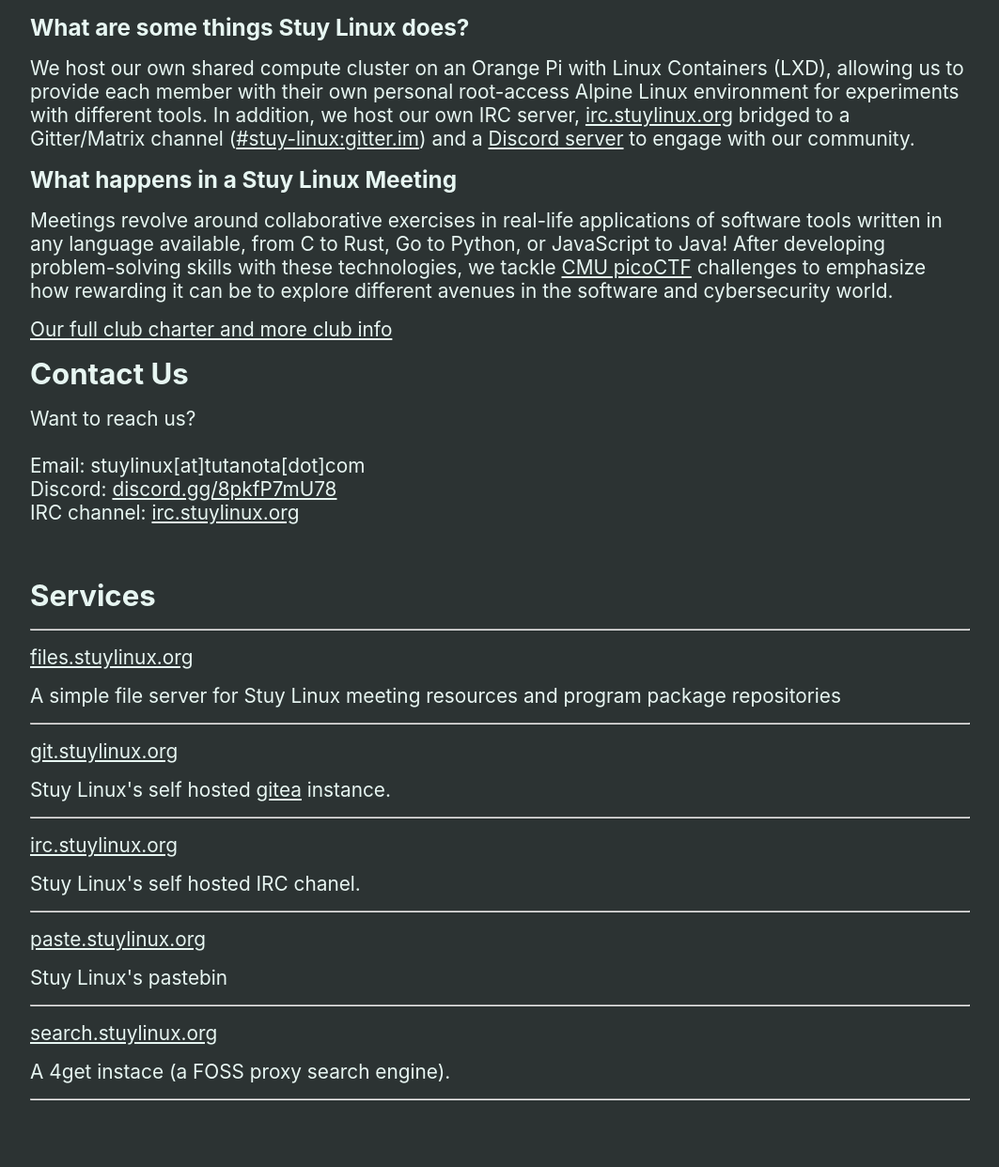
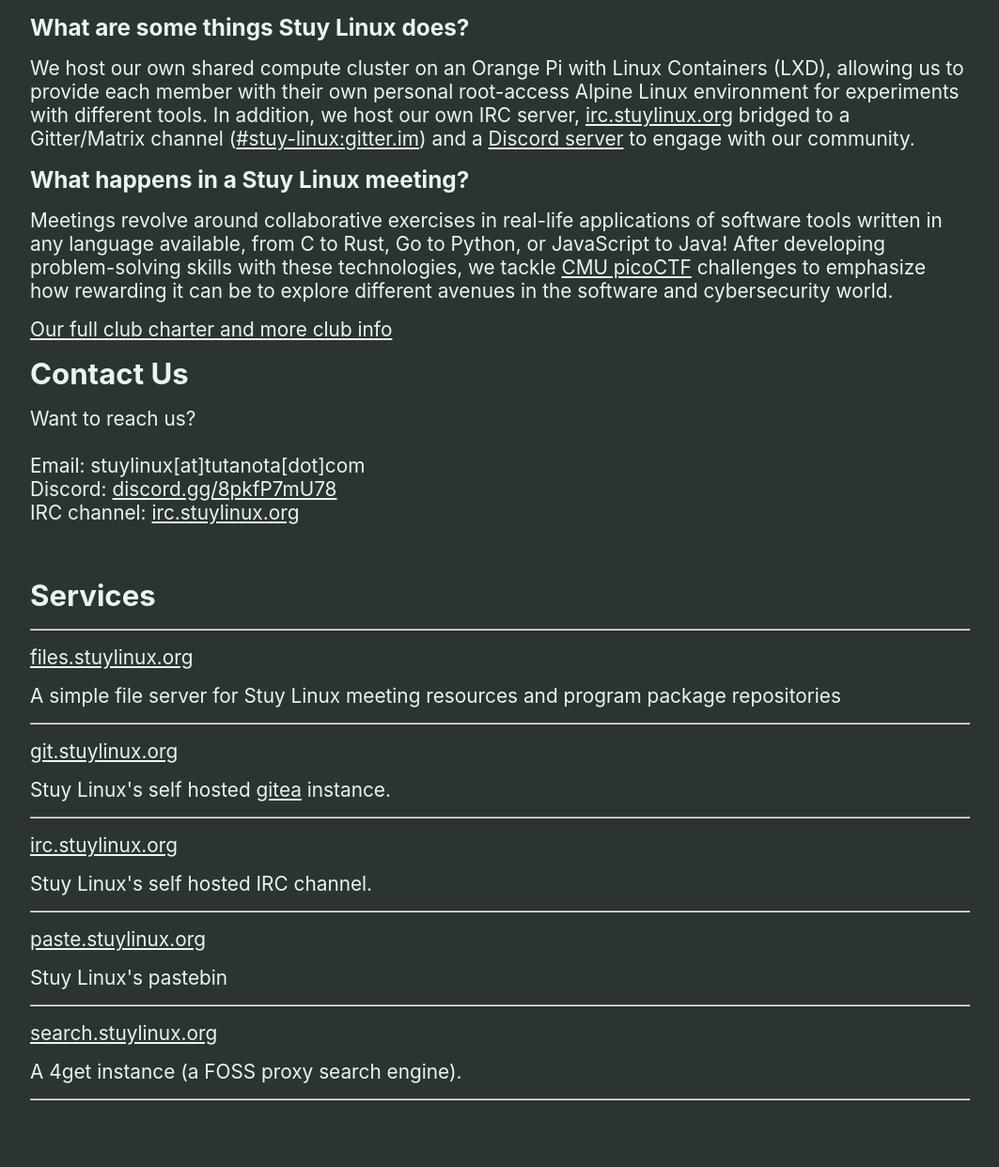
Before and after one commit to stuylinux/stuylinux.org, an Eleventy site: page content/about.njk in a window 1280 px wide. Shown: the part 358-1600 px from the top of the page at 94% size, without its empty margins (108-1171 px from the left). Built offline with nearby package versions, Linux system fonts and the light colour scheme; Eleventy itself is replaced by a stand-in of ours; files that its build step writes are made by us from their sources; what markdown-it-attrs would draw is missing.

Commit message:
Fix typos in about section

```diff
--- a/content/about.njk
+++ b/content/about.njk
@@ -32,7 +32,7 @@
             <a href="https://discord.gg/8pkfP7mU78" target="_blank">Discord server</a>
             to engage with our community.
         </p>
-        <h3>What happens in a Stuy Linux Meeting</h3>
+        <h3>What happens in a Stuy Linux meeting?</h3>
         <p>
             Meetings revolve around collaborative exercises in real-life applications of software tools written in any language
             available, from C to Rust, Go to Python, or JavaScript to Java! After developing problem-solving skills with these
@@ -64,13 +64,13 @@
             <p>Stuy Linux's self hosted <a href="https://about.gitea.com/" target="_blank">gitea</a> instance.</p>
             <hr>
             <a href="https://irc.stuylinux.org" target="_blank">irc.stuylinux.org</a>
-            <p>Stuy Linux's self hosted IRC chanel.</p>
+            <p>Stuy Linux's self hosted IRC channel.</p>
             <hr>
             <a href="https://paste.stuylinux.org" target="_blank">paste.stuylinux.org</a>
             <p>Stuy Linux's pastebin</p>
             <hr>
             <a href="https://search.stuylinux.org" target="_blank">search.stuylinux.org</a>
-            <p>A 4get instace (a FOSS proxy search engine).</p>
+            <p>A 4get instance (a FOSS proxy search engine).</p>
             <hr>
         <br>
     </div>
```
